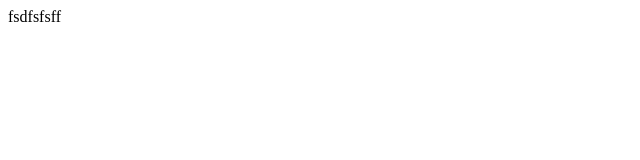
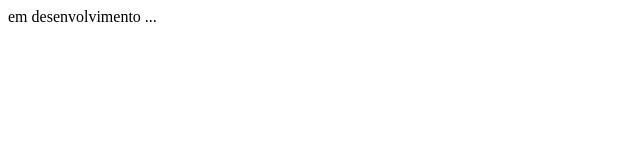
Before and after one commit to abreumacedo/blog, a plain HTML site: page index.html in a window 1280 px wide. Shown: the whole page, without its empty margins (0-640 px from the left). Drawn offline with Linux system fonts and the light colour scheme.

Commit message:
Update index.html
em desenvolvimento ...

```diff
--- a/index.html
+++ b/index.html
@@ -1 +1 @@
-<p>fsdfsfsff</p>
+<p>em desenvolvimento ...</p>
```
